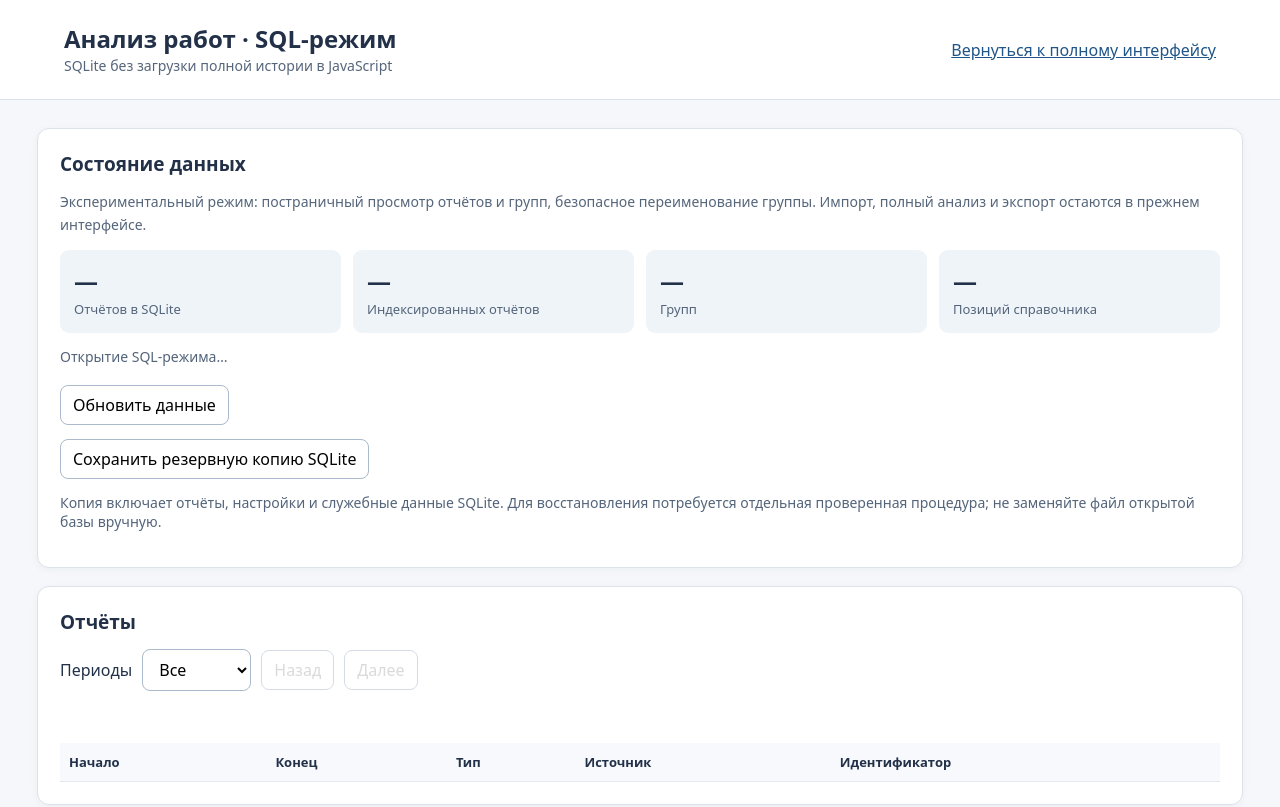
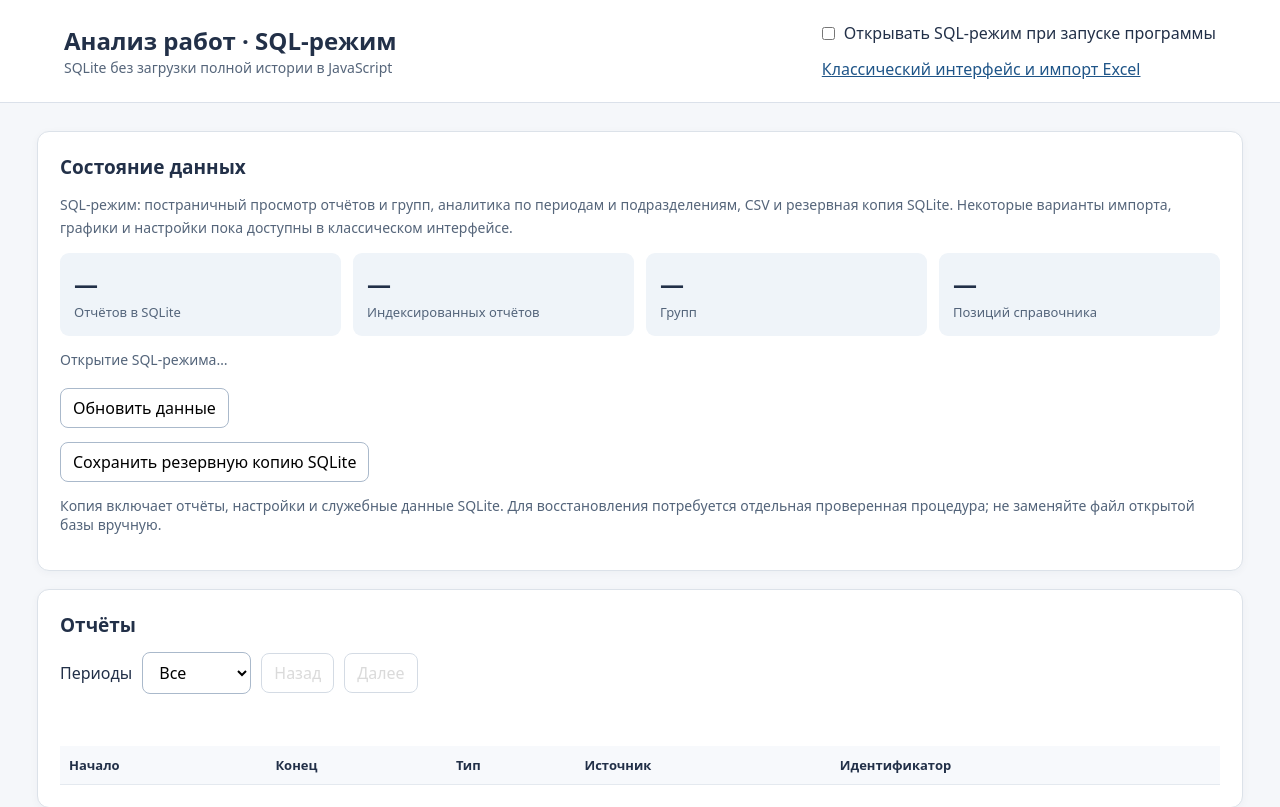
Before and after one commit to v2029944-ui/HTML-test, a website: page tauri/native-workspace.html in a window 1280 px wide. Shown: the top 807 px of the page. Drawn offline with Linux system fonts and the light colour scheme.

Commit message:
feat(sql): enable opt-in bounded SQL startup without altering legacy HTML

```diff
--- a/tauri/native-workspace.html
+++ b/tauri/native-workspace.html
@@ -24,14 +24,24 @@ th{background:#f7f9fc;font-weight:650}td input{width:100%;min-width:150px}
 .division-track{width:100%;min-width:110px;height:12px;border-radius:6px;background:#e7edf5;overflow:hidden}
 .division-fill{height:100%;background:#346d9d;border-radius:6px}
 .division-fill.negative{background:#846d9d}
+.startup-controls{display:flex;flex-direction:column;align-items:flex-start;gap:7px;max-width:440px}
+.startup-label{display:flex;align-items:center;gap:9px;line-height:1.4}
+.startup-label input{margin:0;flex-shrink:0}
 </style>
 </head>
 <body>
-<header><div><h1>Анализ работ · SQL-режим</h1><div class="intro">SQLite без загрузки полной истории в JavaScript</div></div><a id="legacyWorkspaceLink" href="index.html">Вернуться к полному интерфейсу</a></header>
+<header>
+<div><h1>Анализ работ · SQL-режим</h1><div class="intro">SQLite без загрузки полной истории в JavaScript</div></div>
+<div class="startup-controls">
+  <label class="startup-label" for="sqlStartupPreference"><input id="sqlStartupPreference" type="checkbox"> Открывать SQL-режим при запуске программы</label>
+  <span id="sqlStartupPreferenceStatus" class="intro" role="status" aria-live="polite"></span>
+  <a id="legacyWorkspaceLink" href="index.html">Классический интерфейс и импорт Excel</a>
+</div>
+</header>
 <main>
 <section class="panel" aria-label="Сводка SQLite">
 <h2>Состояние данных</h2>
-<p class="intro">Экспериментальный режим: постраничный просмотр отчётов и групп, безопасное переименование группы. Импорт, полный анализ и экспорт остаются в прежнем интерфейсе.</p>
+<p class="intro">SQL-режим: постраничный просмотр отчётов и групп, аналитика по периодам и подразделениям, CSV и резервная копия SQLite. Некоторые варианты импорта, графики и настройки пока доступны в классическом интерфейсе.</p>
 <div class="overview">
 <div class="metric"><strong id="metricReports">—</strong><span>Отчётов в SQLite</span></div>
 <div class="metric"><strong id="metricIndexed">—</strong><span>Индексированных отчётов</span></div>
@@ -152,7 +162,7 @@ th{background:#f7f9fc;font-weight:650}td input{width:100%;min-width:150px}
 <p id="metricKindStatus" class="status muted" role="status" aria-live="polite">Загрузка каталога видов отчётов…</p>
 </section>
 </main>
-<script src="tauri-bridge.js"></script><script src="tauri-native-workspace.js"></script>
+<script src="tauri-bridge.js"></script><script src="tauri-startup-preference.js"></script><script src="tauri-native-workspace.js"></script>
 <script src="tauri-native-wide-import.js"></script>
 <script src="tauri-native-metric-kinds.js"></script>
 </body></html>
```
